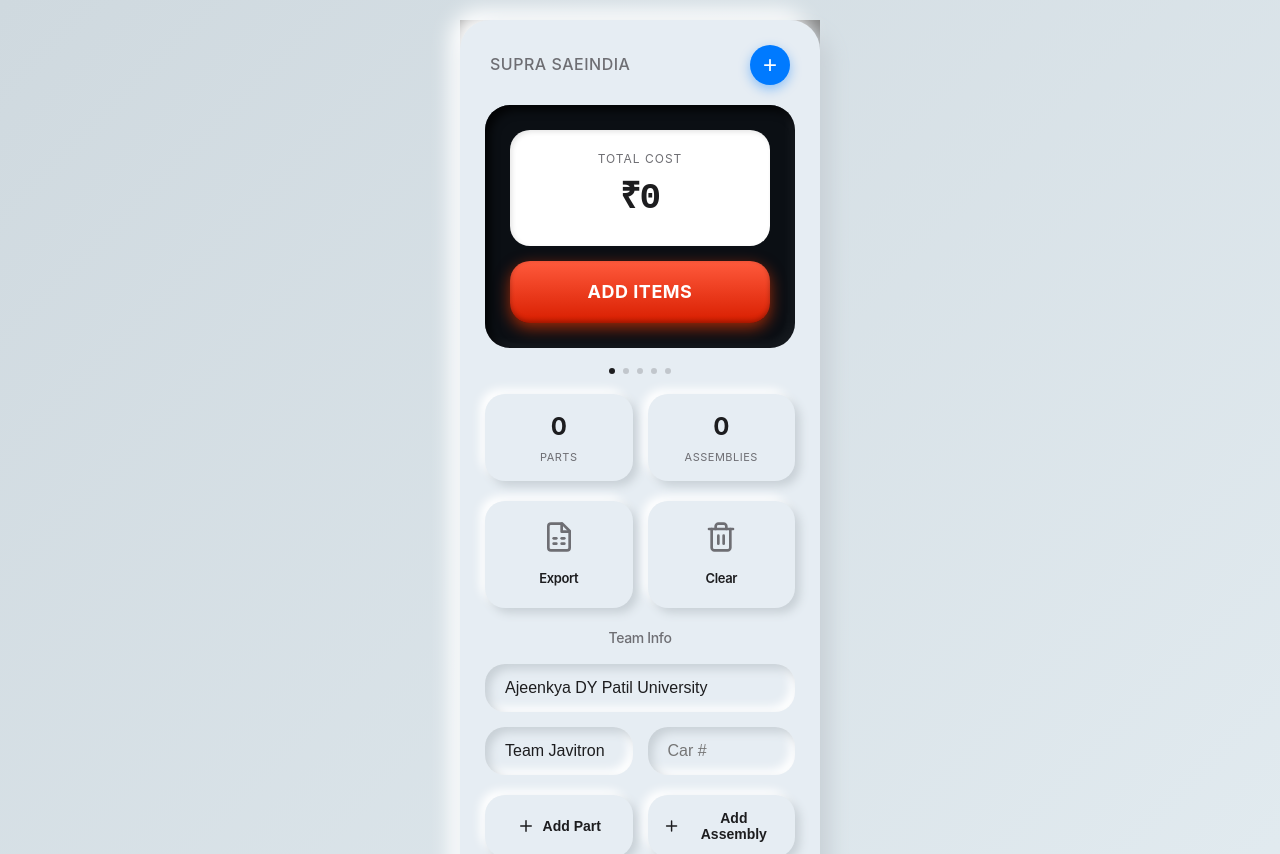
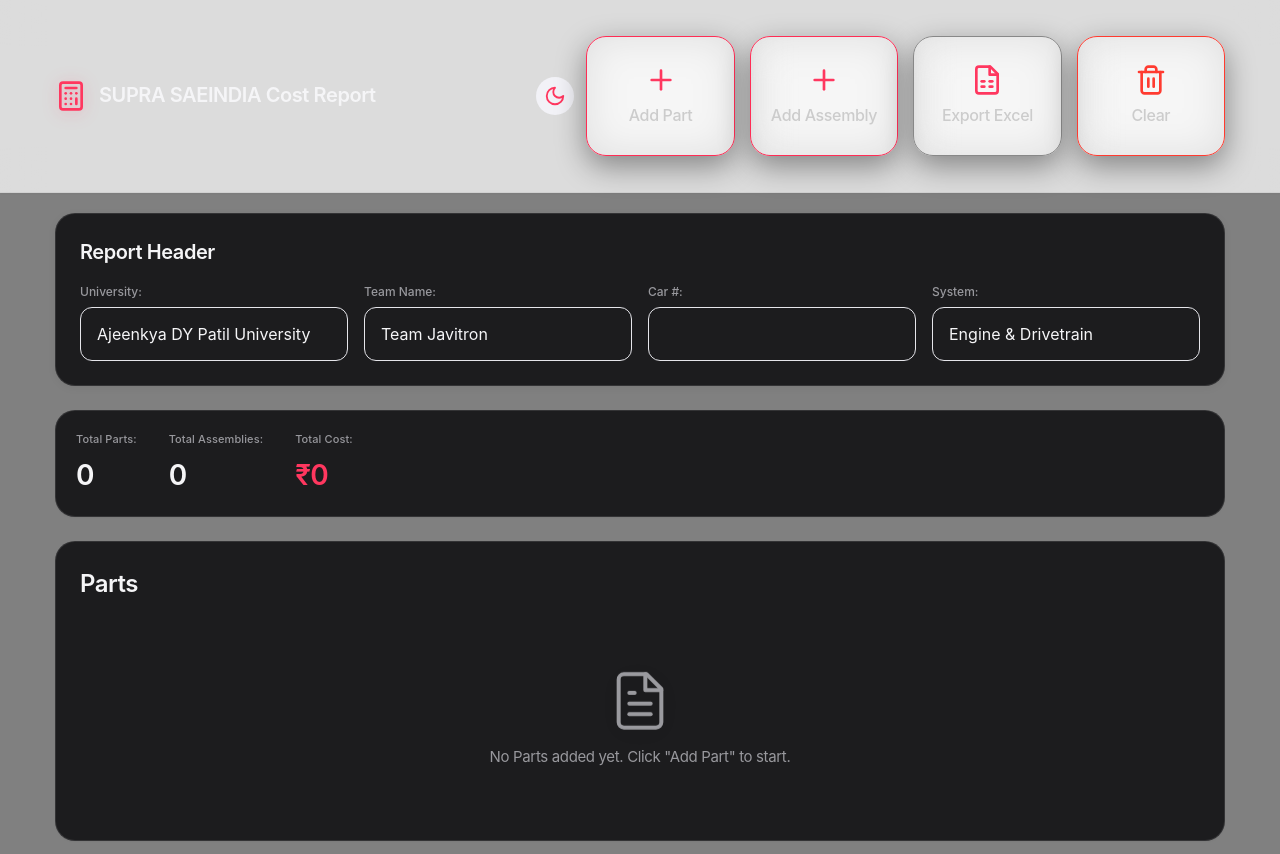
Before and after one commit to not-brajesh/Cost-Report-App-, a React (Vite) app: page / in a window 1280 px wide. Shown: the top 854 px of the page. Built offline with nearby package versions, Linux system fonts and the light colour scheme.

Commit message:
Revert to original UI before Neumorphism design

```diff
--- a/src/App.css
+++ b/src/App.css
@@ -6,26 +6,37 @@
 }
 
 :root {
-  /* Neumorphism Color System */
-  --bg-primary: #e6edf3;
-  --bg-secondary: #eef3f7;
-  --bg-dark: #0b0f14;
-  --text-primary: #1d1d1f;
-  --text-secondary: #6e6e73;
-  --text-light: #ffffff;
-
-  /* Neumorphism Shadows */
-  --shadow-out: 10px 10px 20px #c8d0d6, -10px -10px 20px #ffffff;
-  --shadow-in: inset 5px 5px 10px #c8d0d6, inset -5px -5px 10px #ffffff;
-  --shadow-dark-in: inset 5px 5px 10px rgba(0,0,0,0.8), inset -5px -5px 10px rgba(255,255,255,0.05);
-  --shadow-btn: 5px 5px 10px #c8d0d6, -5px -5px 10px #ffffff;
-  --shadow-glow: 0 5px 15px rgba(255, 60, 0, 0.6), inset 0 -2px 5px rgba(0,0,0,0.3);
+  /* Apple Color System - Dark Mode */
+  --ios-bg: #000000;
+  --ios-bg-secondary: #1c1c1e;
+  --ios-text: #f5f5f7;
+  --ios-text-secondary: #98989d;
+  --ios-tertiary: #8e8e93;
+  --ios-separator: rgba(255, 255, 255, 0.1);
+  --ios-accent: #ff375f;
+  --ios-accent-secondary: #ff2d55;
+  --ios-success: #34c759;
+  --ios-warning: #ff9500;
+  --ios-error: #ff3b30;
+  --ios-blue: #007aff;
+  --ios-gray: #8e8e93;
+  --ios-gray2: #aeaeb2;
+  --ios-gray3: #c7c7cc;
+  --ios-gray4: #d1d1d6;
+  --ios-gray5: #e5e5ea;
+  --ios-gray6: #f2f2f7;
+
+  /* Shadows */
+  --shadow-sm: 0 1px 2px rgba(0, 0, 0, 0.04);
+  --shadow-md: 0 2px 8px rgba(0, 0, 0, 0.06);
+  --shadow-lg: 0 4px 16px rgba(0, 0, 0, 0.08);
+  --shadow-xl: 0 8px 32px rgba(0, 0, 0, 0.12);
 
   /* Radius */
-  --radius-sm: 15px;
-  --radius-md: 20px;
-  --radius-lg: 25px;
-  --radius-xl: 30px;
+  --radius-sm: 8px;
+  --radius-md: 12px;
+  --radius-lg: 16px;
+  --radius-xl: 20px;
   --radius-full: 9999px;
 }
 
@@ -35,26 +46,31 @@
 
 body {
   font-family: -apple-system, BlinkMacSystemFont, 'SF Pro Display', 'SF Pro Text', 'Segoe UI', Roboto, 'Helvetica Neue', sans-serif;
-  background: linear-gradient(135deg, #cfd9df, #e2ebf0);
+  background: var(--ios-bg);
   min-height: 100vh;
-  color: var(--text-primary);
+  color: var(--ios-text);
   -webkit-font-smoothing: antialiased;
   -moz-osx-font-smoothing: grayscale;
   line-height: 1.47059;
   font-weight: 400;
   letter-spacing: -0.022em;
-  padding: 20px;
-  display: flex;
-  justify-content: center;
-  align-items: flex-start;
 }
 
 .app {
-  min-height: auto;
+  min-height: 100vh;
   display: flex;
   flex-direction: column;
-  width: 100%;
-  max-width: 400px;
+}
+
+/* Dark Mode */
+.app.dark-mode {
+  background: #000000;
+  color: #f5f5f7;
+}
+
+.app.dark-mode body {
+  background: #000000;
+  color: #f5f5f7;
 }
 
 .app.dark-mode .app-header {
@@ -1364,297 +1380,3 @@
     transform: scale(0.98);
   }
 }
-
-/* ============================================
-   NEUMORPHISM + iOS GLASS DESIGN 🔥
-   ============================================ */
-
-/* Main Card Container */
-.main-card {
-  width: 100%;
-  max-width: 360px;
-  margin: 0 auto;
-  padding: 25px;
-  border-radius: var(--radius-xl);
-  background: var(--bg-primary);
-  box-shadow: var(--shadow-out);
-  position: relative;
-}
-
-/* Header Section */
-.app-header-neu {
-  display: flex;
-  justify-content: space-between;
-  align-items: center;
-  margin-bottom: 20px;
-  padding: 0 5px;
-}
-
-.header-title {
-  font-size: 16px;
-  color: var(--text-secondary);
-  font-weight: 500;
-  letter-spacing: 0.5px;
-}
-
-/* Add Button (Blue Circle) */
-.add-btn {
-  width: 40px;
-  height: 40px;
-  border-radius: 50%;
-  background: #007aff;
-  border: none;
-  color: white;
-  font-size: 24px;
-  display: flex;
-  align-items: center;
-  justify-content: center;
-  cursor: pointer;
-  box-shadow: 0 4px 12px rgba(0, 122, 255, 0.4);
-  transition: all 0.2s ease;
-}
-
-.add-btn:hover {
-  transform: scale(1.1);
-  box-shadow: 0 6px 16px rgba(0, 122, 255, 0.5);
-}
-
-/* Dark SOS Box (Main Display) */
-.sos-box {
-  background: var(--bg-dark);
-  border-radius: var(--radius-lg);
-  padding: 25px;
-  box-shadow: var(--shadow-dark-in);
-  margin-bottom: 20px;
-}
-
-/* Total Cost Display */
-.cost-display-box {
-  background: #ffffff;
-  border-radius: var(--radius-md);
-  padding: 20px;
-  text-align: center;
-  box-shadow: inset 2px 2px 5px rgba(0,0,0,0.1);
-  margin-bottom: 15px;
-}
-
-.cost-label {
-  font-size: 12px;
-  color: var(--text-secondary);
-  margin-bottom: 5px;
-  text-transform: uppercase;
-  letter-spacing: 1px;
-}
-
-.cost-value {
-  font-size: 36px;
-  font-weight: 700;
-  color: var(--text-primary);
-  font-family: 'SF Mono', monospace;
-  letter-spacing: -1px;
-}
-
-/* Action Button (SOS Style) */
-.action-btn {
-  margin-top: 15px;
-  padding: 18px;
-  border-radius: var(--radius-md);
-  text-align: center;
-  font-size: 18px;
-  color: white;
-  font-weight: 700;
-  letter-spacing: 0.5px;
-  background: linear-gradient(180deg, #ff5a3c, #d81e00);
-  box-shadow: var(--shadow-glow);
-  cursor: pointer;
-  border: none;
-  transition: all 0.2s ease;
-  text-transform: uppercase;
-}
-
-.action-btn:hover {
-  transform: translateY(-2px);
-  box-shadow: 0 8px 20px rgba(255, 60, 0, 0.7);
-}
-
-.action-btn:active {
-  transform: translateY(0);
-}
-
-/* Small Cards Row */
-.row {
-  display: flex;
-  gap: 15px;
-  margin-top: 20px;
-}
-
-/* Small Neumorphism Cards */
-.small-card {
-  flex: 1;
-  padding: 20px 15px;
-  border-radius: var(--radius-md);
-  text-align: center;
-  background: var(--bg-primary);
-  box-shadow: var(--shadow-btn);
-  cursor: pointer;
-  transition: all 0.2s ease;
-}
-
-.small-card:hover {
-  box-shadow: var(--shadow-in);
-  transform: translateY(-2px);
-}
-
-.small-card-icon {
-  width: 32px;
-  height: 32px;
-  margin: 0 auto 10px;
-  color: var(--text-secondary);
-}
-
-.small-card-text {
-  font-size: 13px;
-  color: var(--text-primary);
-  font-weight: 600;
-}
-
-/* Dots Indicator */
-.dots {
-  display: flex;
-  justify-content: center;
-  gap: 8px;
-  margin-top: 15px;
-}
-
-.dot {
-  width: 6px;
-  height: 6px;
-  border-radius: 50%;
-  background: var(--text-secondary);
-  opacity: 0.3;
-}
-
-.dot.active {
-  opacity: 1;
-  background: var(--text-primary);
-}
-
-/* Section Headers */
-.section-title-neu {
-  text-align: center;
-  font-size: 14px;
-  color: var(--text-secondary);
-  margin-bottom: 15px;
-  font-weight: 500;
-}
-
-/* Stats Grid */
-.stats-grid {
-  display: grid;
-  grid-template-columns: 1fr 1fr;
-  gap: 15px;
-  margin-top: 20px;
-}
-
-.stat-card {
-  background: var(--bg-primary);
-  border-radius: var(--radius-md);
-  padding: 15px;
-  box-shadow: var(--shadow-btn);
-  text-align: center;
-}
-
-.stat-value {
-  font-size: 24px;
-  font-weight: 700;
-  color: var(--text-primary);
-  margin-bottom: 5px;
-}
-
-.stat-label {
-  font-size: 11px;
-  color: var(--text-secondary);
-  text-transform: uppercase;
-  letter-spacing: 0.5px;
-}
-
-/* Form Elements Neumorphism */
-.input-neu {
-  width: 100%;
-  padding: 15px 20px;
-  border-radius: var(--radius-md);
-  border: none;
-  background: var(--bg-primary);
-  box-shadow: var(--shadow-in);
-  font-size: 16px;
-  color: var(--text-primary);
-  outline: none;
-  transition: all 0.2s ease;
-}
-
-.input-neu:focus {
-  box-shadow: var(--shadow-out);
-}
-
-/* Button Row */
-.btn-row {
-  display: grid;
-  grid-template-columns: 1fr 1fr;
-  gap: 15px;
-  margin-top: 20px;
-}
-
-/* Export/Clear Buttons */
-.btn-neu {
-  padding: 15px;
-  border-radius: var(--radius-md);
-  border: none;
-  background: var(--bg-primary);
-  box-shadow: var(--shadow-btn);
-  font-size: 14px;
-  font-weight: 600;
-  color: var(--text-primary);
-  cursor: pointer;
-  transition: all 0.2s ease;
-  display: flex;
-  align-items: center;
-  justify-content: center;
-  gap: 8px;
-}
-
-.btn-neu:hover {
-  box-shadow: var(--shadow-in);
-}
-
-.btn-neu.danger {
-  color: #ff3b30;
-}
-
-/* Scrollable List */
-.list-container-neu {
-  background: var(--bg-primary);
-  border-radius: var(--radius-md);
-  padding: 15px;
-  box-shadow: var(--shadow-in);
-  max-height: 200px;
-  overflow-y: auto;
-  margin-top: 15px;
-}
-
-.list-item-neu {
-  display: flex;
-  justify-content: space-between;
-  align-items: center;
-  padding: 12px 0;
-  border-bottom: 1px solid rgba(0,0,0,0.05);
-}
-
-.list-item-neu:last-child {
-  border-bottom: none;
-}
-
-/* Hide scrollbar but keep functionality */
-.list-container-neu::-webkit-scrollbar {
-  width: 0;
-  background: transparent;
-}
--- a/src/App.jsx
+++ b/src/App.jsx
@@ -777,122 +777,44 @@
   };
 
   return (
-    <div className="app">
-      {/* Main Neumorphism Card */}
-      <div className="main-card">
-        {/* Header */}
-        <div className="app-header-neu">
-          <span className="header-title">SUPRA SAEINDIA</span>
-          <button className="add-btn" onClick={addPart}>+</button>
-        </div>
-
-        {/* Dark SOS Box - Total Cost Display */}
-        <div className="sos-box">
-          <div className="cost-display-box">
-            <div className="cost-label">Total Cost</div>
-            <div className="cost-value">₹{totalCost.toLocaleString()}</div>
+    <div className={`app ${darkMode ? 'dark-mode' : ''}`}>
+      <header className="app-header">
+        <div className="header-content">
+          <div className="logo">
+            <Calculator className="logo-icon" size={32} strokeWidth={2} />
+            <h1>SUPRA SAEINDIA Cost Report</h1>
           </div>
-          <div className="action-btn" onClick={() => { addPart(); addAssembly(); }}>
-            ADD ITEMS
+          <div className="header-actions">
+            <button
+              onClick={() => setDarkMode(!darkMode)}
+              className="btn btn-icon"
+              title={darkMode ? "Switch to Light Mode" : "Switch to Dark Mode"}
+            >
+              {darkMode ? <Sun size={22} strokeWidth={2} className="icon-accent" /> : <Moon size={22} strokeWidth={2} className="icon-accent" />}
+            </button>
+            <div className="action-grid">
+              <div className="action-card" onClick={addPart}>
+                <Plus size={28} strokeWidth={2} />
+                <p>Add Part</p>
+              </div>
+              <div className="action-card" onClick={addAssembly}>
+                <Plus size={28} strokeWidth={2} />
+                <p>Add Assembly</p>
+              </div>
+              <div className="action-card" onClick={exportData}>
+                <FileSpreadsheet size={28} strokeWidth={2} />
+                <p>Export Excel</p>
+              </div>
+              <div className="action-card danger" onClick={clearAll}>
+                <Trash2 size={28} strokeWidth={2} />
+                <p>Clear</p>
+              </div>
+            </div>
           </div>
         </div>
-
-        {/* Dots Indicator */}
-        <div className="dots">
-          <div className="dot active"></div>
-          <div className="dot"></div>
-          <div className="dot"></div>
-          <div className="dot"></div>
-          <div className="dot"></div>
-        </div>
-
-        {/* Stats Grid */}
-        <div className="stats-grid">
-          <div className="stat-card">
-            <div className="stat-value">{parts.length}</div>
-            <div className="stat-label">Parts</div>
-          </div>
-          <div className="stat-card">
-            <div className="stat-value">{assemblies.length}</div>
-            <div className="stat-label">Assemblies</div>
-          </div>
-        </div>
-
-        {/* Small Cards Row */}
-        <div className="row">
-          <div className="small-card" onClick={exportData}>
-            <FileSpreadsheet className="small-card-icon" />
-            <div className="small-card-text">Export</div>
-          </div>
-          <div className="small-card" onClick={clearAll}>
-            <Trash2 className="small-card-icon" />
-            <div className="small-card-text">Clear</div>
-          </div>
-        </div>
-
-        {/* Parts List Preview */}
-        {parts.length > 0 && (
-          <>
-            <div className="section-title-neu" style={{marginTop: '25px'}}>Recent Parts</div>
-            <div className="list-container-neu">
-              {parts.slice(0, 3).map(part => (
-                <div key={part.id} className="list-item-neu">
-                  <span>{part.name || 'Unnamed'}</span>
-                  <span>₹{part.items.reduce((sum, i) => sum + (i.totalItemCost || 0), 0).toLocaleString()}</span>
-                </div>
-              ))}
-            </div>
-          </>
-        )}
-
-        {/* Team Info */}
-        <div className="section-title-neu" style={{marginTop: '20px'}}>Team Info</div>
-        <input
-          className="input-neu"
-          placeholder="University"
-          value={headerData.university}
-          onChange={(e) => setHeaderData({...headerData, university: e.target.value})}
-        />
-        <div className="btn-row" style={{marginTop: '15px'}}>
-          <input
-            className="input-neu"
-            placeholder="Team Name"
-            value={headerData.teamName}
-            onChange={(e) => setHeaderData({...headerData, teamName: e.target.value})}
-          />
-          <input
-            className="input-neu"
-            placeholder="Car #"
-            value={headerData.carNumber}
-            onChange={(e) => setHeaderData({...headerData, carNumber: e.target.value})}
-          />
-        </div>
-
-        {/* Action Buttons */}
-        <div className="btn-row">
-          <button className="btn-neu" onClick={addPart}>
-            <Plus size={18} />
-            Add Part
-          </button>
-          <button className="btn-neu" onClick={addAssembly}>
-            <Plus size={18} />
-            Add Assembly
-          </button>
-        </div>
-        <div className="btn-row">
-          <button className="btn-neu" onClick={exportData}>
-            <Download size={18} />
-            Export
-          </button>
-          <button className="btn-neu danger" onClick={clearAll}>
-            <Trash2 size={18} />
-            Clear
-          </button>
-        </div>
-      </div>
-
-      {/* Full App Content (Hidden Behind Card for Logic) */}
-      <main className="app-main" style={{display: 'none'}}>
+      </header>
+
+      <main className="app-main">
         <div className="header-section">
           <h3>Report Header</h3>
           <div className="header-form">
@@ -1753,9 +1675,10 @@
         </div>
       </main>
 
-      {/* Footer */}
-      <footer className="app-footer" style={{display: 'none'}}>
+      <footer className="app-footer">
         <p>SUPRA SAEINDIA Cost Report Application - Javitron</p>
+        <p>Version 1.4 | 2026 Cost Tables</p>
+        <p>developed by <a href="https://www.linkedin.com/in/not-brajesh" target="_blank" rel="noopener noreferrer" style={{ color: '#ff375f', textDecoration: 'none', fontWeight: 600 }}>not-brajesh</a></p>
       </footer>
     </div>
   );
```
